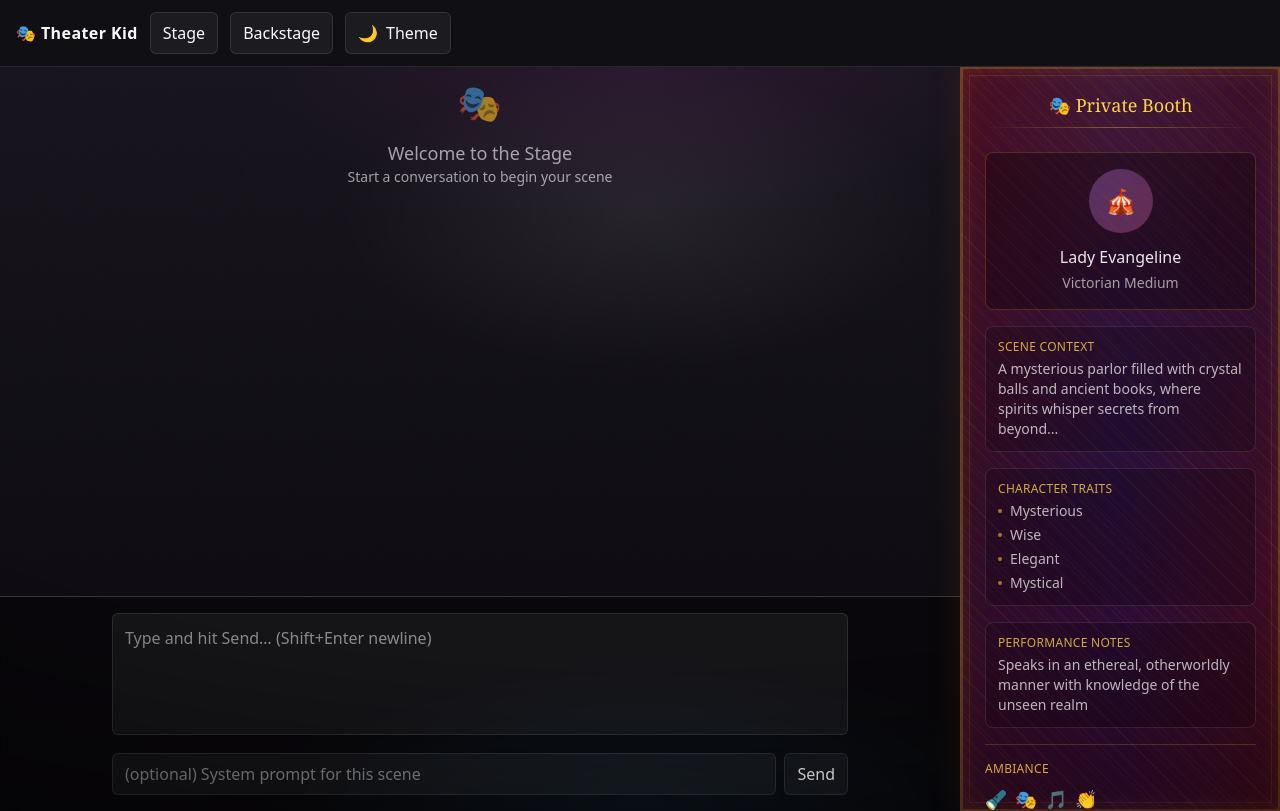
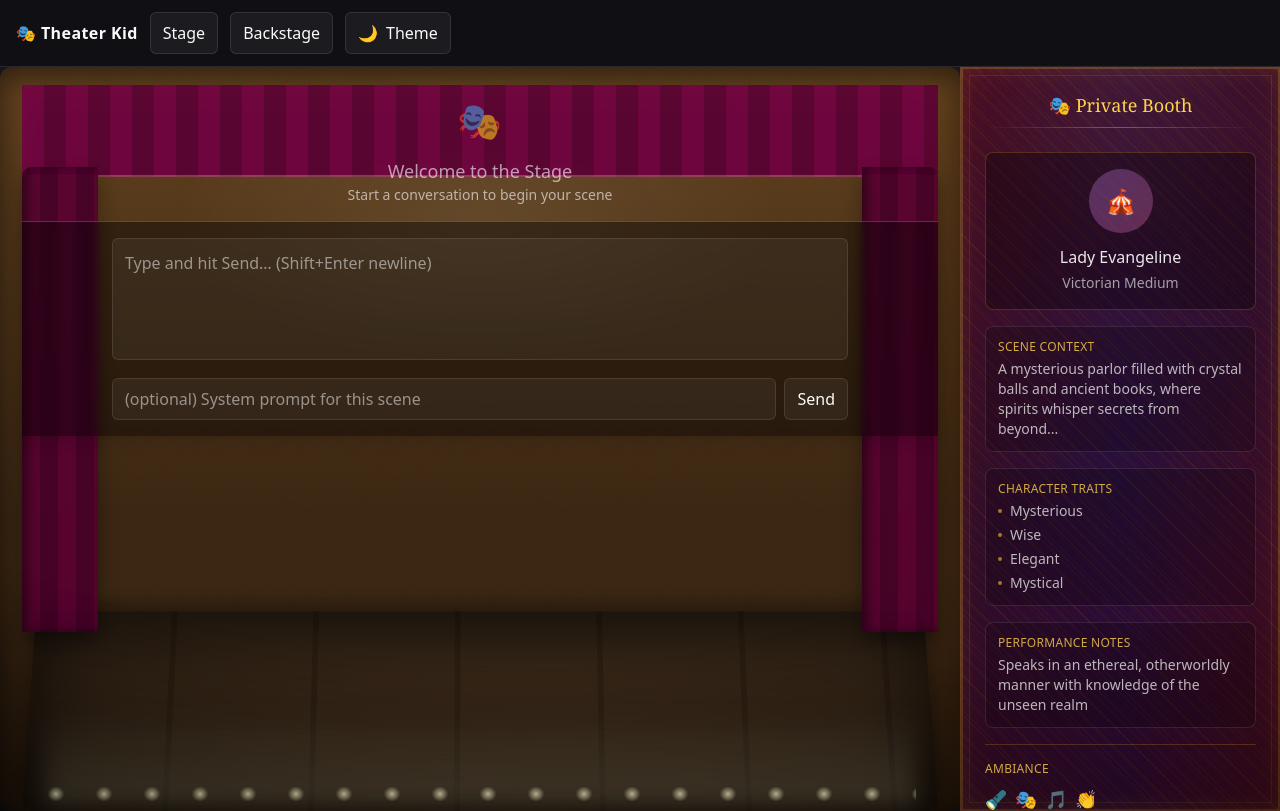
Before and after one commit to cerealean/theater-kid, an Angular app: page /stage in a window 1280 px wide. Built offline with nearby package versions, Linux system fonts and the light colour scheme.

Commit message:
feat(ui): add CSS proscenium pack and spotlight directive
Co-authored-by: cerealean <6100756+cerealean@users.noreply.github.com>

```diff
--- a/package.json
+++ b/package.json
@@ -14,7 +14,8 @@
     "format:check": "prettier --check \"src/**/*.{ts,html,css,scss,json}\"",
     "ci": "npm run lint && npm run format:check && npm run build && npm test -- --watch=false --browsers=ChromeHeadless",
     "release": "semantic-release",
-    "prepare": "husky"
+    "prepare": "husky",
+    "snapshots": "npm run build && playwright test --config=playwright.config.ts"
   },
   "private": true,
   "dependencies": {
@@ -39,6 +40,7 @@
     "@angular/compiler-cli": "^20.1.0",
     "@commitlint/cli": "^19.8.1",
     "@commitlint/config-conventional": "^19.8.1",
+    "@playwright/test": "^1.54.2",
     "@semantic-release/changelog": "^6.0.3",
     "@semantic-release/git": "^10.0.1",
     "@tailwindcss/forms": "^0.5.10",
@@ -49,6 +51,7 @@
     "eslint": "^9.29.0",
     "eslint-config-prettier": "^10.1.8",
     "eslint-plugin-prettier": "^5.5.4",
+    "http-server": "^14.1.1",
     "husky": "^9.1.7",
     "jasmine-core": "~5.8.0",
     "karma": "~6.4.0",
--- a/src/app/routes/stage/stage.component.html
+++ b/src/app/routes/stage/stage.component.html
@@ -1,6 +1,18 @@
 <div class="h-[calc(100vh-56px)] flex flex-col lg:flex-row">
   <!-- Main chat area -->
   <div class="flex-1 flex flex-col">
+    <main class="tk-stage tk-proscenium relative overflow-auto" tkSpotlight>
+      <div class="tk-spotlight" aria-hidden="true"></div>
+
+      <div class="tk-valance" aria-hidden="true"></div>
+      <div class="tk-wing tk-wing-left" aria-hidden="true"></div>
+      <div class="tk-wing tk-wing-right" aria-hidden="true"></div>
+      <div class="tk-floor" aria-hidden="true"></div>
+      <div class="tk-footlights" aria-hidden="true"></div>
+      <!-- remove the next line if you don't want the audience silhouettes -->
+      <div class="tk-audience" aria-hidden="true"></div>
+
+      <div class="tk-content relative z-[2]">
         <!-- Messages area with fixed height and scroll -->
         <div class="flex-1 overflow-y-auto min-h-0">
           <div class="container max-w-screen-md mx-auto p-4 space-y-3">
@@ -17,7 +29,10 @@
                   @if (m.role === 'system') {
                     <div class="text-xs opacity-70 mb-1">System</div>
                   }
-              <div class="prose prose-invert max-w-none" [innerHTML]="md.render(m.content)"></div>
+                  <div
+                    class="prose prose-invert max-w-none"
+                    [innerHTML]="md.render(m.content)"
+                  ></div>
                 </div>
               </div>
             }
@@ -55,6 +70,8 @@
             </div>
           </div>
         </div>
+      </div>
+    </main>
   </div>
 
   <!-- Theater Booth - Character Information Staging Area -->
--- a/src/app/routes/stage/stage.component.ts
+++ b/src/app/routes/stage/stage.component.ts
@@ -9,11 +9,12 @@ import { OpenAIProvider } from '../../core/llm/openai.provider';
 import { OpenRouterProvider } from '../../core/llm/openrouter.provider';
 import { startOpenRouterPKCE, finishOpenRouterPKCE } from '../../core/llm/openrouter.oauth';
 import { ConfigService } from '../../core/services/config.service';
+import { SpotlightDirective } from '../../shared/spotlight.directive';
 
 @Component({
   standalone: true,
   selector: 'tk-stage',
-  imports: [CommonModule, FormsModule],
+  imports: [CommonModule, FormsModule, SpotlightDirective],
   templateUrl: './stage.component.html',
 })
 export class StageComponent implements OnInit {
--- /dev/null
+++ b/src/app/shared/spotlight.directive.ts
@@ -0,0 +1,22 @@
+import { Directive, ElementRef, HostListener } from '@angular/core';
+
+@Directive({
+  selector: '[tkSpotlight]',
+  standalone: true,
+})
+export class SpotlightDirective {
+  constructor(private el: ElementRef<HTMLElement>) {}
+  @HostListener('pointermove', ['$event'])
+  onMove(e: PointerEvent) {
+    const r = this.el.nativeElement.getBoundingClientRect();
+    const x = Math.max(0, Math.min(e.clientX - r.left, r.width));
+    const y = Math.max(0, Math.min(e.clientY - r.top, r.height));
+    this.el.nativeElement.style.setProperty('--mx', `${x}px`);
+    this.el.nativeElement.style.setProperty('--my', `${y}px`);
+  }
+  @HostListener('pointerleave')
+  onLeave() {
+    this.el.nativeElement.style.setProperty('--mx', '50%');
+    this.el.nativeElement.style.setProperty('--my', '20%');
+  }
+}
--- a/src/styles.css
+++ b/src/styles.css
@@ -149,3 +149,201 @@ body {
   );
   transition: background-position 60ms linear;
 }
+
+/* =========================
+   THEATER PROSCENIUM PACK
+   Pure CSS, no images.
+   ========================= */
+
+/* Base stage background (safe gradients + vignette) */
+.tk-stage {
+  position: relative;
+  min-height: 100%;
+  background:
+    radial-gradient(50% 35% at 50% 0%, rgba(125, 43, 124, 0.18), transparent 60%),
+    radial-gradient(50% 35% at 50% 100%, rgba(63, 182, 255, 0.12), transparent 60%),
+    linear-gradient(#17141d, #0e0c12 70%);
+}
+.tk-stage::after {
+  content: '';
+  position: absolute;
+  inset: 0;
+  pointer-events: none;
+  background: radial-gradient(120% 85% at 50% 30%, rgba(0, 0, 0, 0) 60%, rgba(0, 0, 0, 0.48) 100%);
+}
+
+/* Proscenium arch (frame) */
+.tk-proscenium {
+  padding: 18px 22px 0;
+  border-radius: 18px;
+  background: linear-gradient(180deg, #62411e, #3b2612 60%) padding-box;
+  box-shadow:
+    0 10px 30px rgba(0, 0, 0, 0.35),
+    inset 0 2px 0 rgba(255, 255, 255, 0.08),
+    inset 0 -6px 16px rgba(0, 0, 0, 0.45);
+}
+.tk-proscenium > .tk-stage,
+.tk-proscenium.tk-stage {
+  box-shadow: inset 0 8px 28px rgba(0, 0, 0, 0.55);
+  border-radius: 12px;
+}
+
+/* Velvet valance (scalloped top curtain) */
+.tk-valance {
+  position: absolute;
+  left: 22px;
+  right: 22px;
+  top: 18px;
+  height: 92px;
+  z-index: 1;
+  pointer-events: none;
+  background: repeating-linear-gradient(
+    90deg,
+    rgba(120, 0, 70, 0.85) 0 22px,
+    rgba(95, 0, 55, 0.85) 22px 44px
+  );
+  -webkit-mask:
+    radial-gradient(22px at 22px 100%, #000 98%, transparent 101%) repeat-x,
+    linear-gradient(#000, #000);
+  -webkit-mask-size:
+    44px 100%,
+    100% 100%;
+  -webkit-mask-position:
+    0 0,
+    0 0;
+  mask:
+    radial-gradient(22px at 22px 100%, #000 98%, transparent 101%) repeat-x,
+    linear-gradient(#000, #000);
+  mask-size:
+    44px 100%,
+    100% 100%;
+  mask-position:
+    0 0,
+    0 0;
+  border-bottom: 2px solid rgba(255, 230, 160, 0.25);
+  filter: drop-shadow(0 8px 12px rgba(0, 0, 0, 0.5));
+}
+
+/* Side wings (curtains) */
+.tk-wing {
+  position: absolute;
+  top: 100px;
+  bottom: 24%;
+  width: 76px;
+  z-index: 1;
+  pointer-events: none;
+  background: repeating-linear-gradient(
+    90deg,
+    rgba(90, 0, 50, 0.9) 0 18px,
+    rgba(70, 0, 40, 0.92) 18px 36px
+  );
+  box-shadow:
+    inset 6px 0 12px rgba(0, 0, 0, 0.45),
+    0 10px 20px rgba(0, 0, 0, 0.35);
+}
+.tk-wing-left {
+  left: 22px;
+  border-top-left-radius: 10px;
+}
+.tk-wing-right {
+  right: 22px;
+  border-top-right-radius: 10px;
+}
+
+/* Stage floor (perspective + planks) */
+.tk-floor {
+  position: absolute;
+  left: 22px;
+  right: 22px;
+  bottom: 0;
+  height: 28%;
+  z-index: 0;
+  pointer-events: none;
+  background:
+    repeating-linear-gradient(90deg, #3b2a1a 0 140px, #312315 140px 146px),
+    linear-gradient(to top, rgba(0, 0, 0, 0.55), rgba(0, 0, 0, 0) 60%);
+  transform-origin: bottom center;
+  transform: perspective(900px) rotateX(8deg);
+  border-bottom-left-radius: 10px;
+  border-bottom-right-radius: 10px;
+  box-shadow:
+    inset 0 30px 80px rgba(0, 0, 0, 0.65),
+    0 -10px 20px rgba(0, 0, 0, 0.35);
+}
+
+/* Footlights */
+.tk-footlights {
+  position: absolute;
+  left: 44px;
+  right: 44px;
+  bottom: 6px;
+  height: 22px;
+  z-index: 2;
+  pointer-events: none;
+  background: radial-gradient(
+      closest-side at 12px 50%,
+      rgba(255, 250, 200, 0.9),
+      rgba(255, 250, 200, 0) 70%
+    )
+    0 0 / 48px 100% repeat-x;
+}
+.tk-footlights::after {
+  content: '';
+  position: absolute;
+  inset: -70px 0 0 0;
+  pointer-events: none;
+  background: linear-gradient(to top, rgba(255, 250, 200, 0.18), rgba(255, 250, 200, 0));
+  filter: blur(10px);
+}
+
+/* Optional audience silhouettes */
+.tk-audience {
+  position: absolute;
+  left: 0;
+  right: 0;
+  bottom: -6px;
+  height: 40px;
+  z-index: 3;
+  pointer-events: none;
+  background:
+    radial-gradient(16px 12px at 12px 80%, rgba(0, 0, 0, 0.6), rgba(0, 0, 0, 0) 70%) 0 14px / 36px
+      100% repeat-x,
+    radial-gradient(13px 10px at 30px 100%, rgba(0, 0, 0, 0.5), rgba(0, 0, 0, 0) 70%) 0 8px / 40px
+      100% repeat-x;
+  filter: blur(0.5px);
+  opacity: 0.45;
+}
+
+/* Spotlight overlay (used with tkSpotlight) */
+.tk-stage .tk-spotlight {
+  position: absolute;
+  inset: 0;
+  pointer-events: none;
+  z-index: 1;
+  background: radial-gradient(
+    520px 260px at var(--mx, 50%) var(--my, 20%),
+    rgba(255, 255, 220, 0.08),
+    transparent 60%
+  );
+  transition: background-position 60ms linear;
+}
+
+/* Respect user preferences */
+@media (prefers-reduced-motion: reduce) {
+  .tk-floor {
+    transform: none;
+  }
+}
+@media (prefers-reduced-data: reduce) {
+  .tk-footlights::after,
+  .tk-spotlight {
+    display: none;
+  }
+}
+
+/* Slightly frosted bubbles over the set */
+.tk-content > * .msg,
+.tk-content .rounded-bubble {
+  backdrop-filter: blur(2px);
+  background-color: rgba(255, 255, 255, 0.06); /* fallback if color-mix() not supported */
+}
```
Also changed, not shown: playwright.config.ts (added, +12 -0 lines), 2 other files (tests, documents, lock files or other folders). Lines whose indentation alone changed are shown as unchanged.
